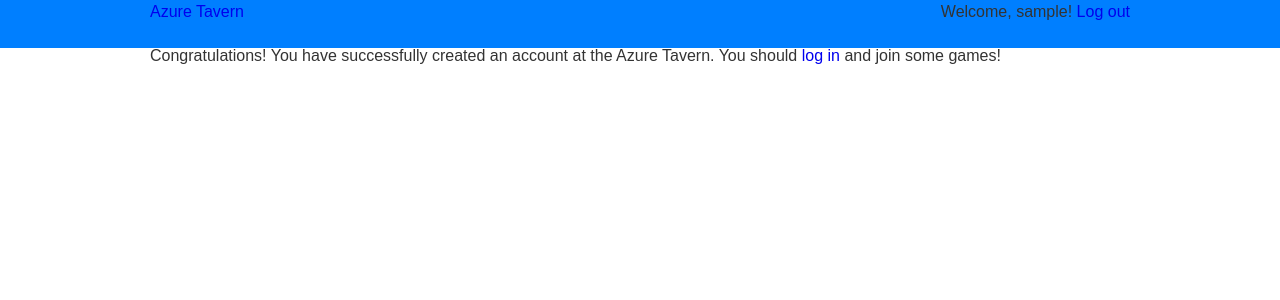
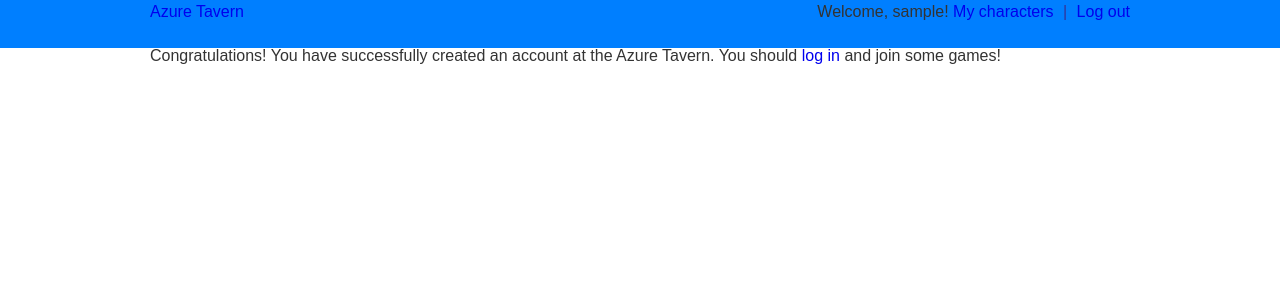
Before and after one commit to kernelpanicstudios/AzureTavern, a Django app: a page that uses src/azuretavern/azuretavern/templates/_helpers/topstatus.html in a window 1280 px wide. Shown: the top 300 px of the page. Run offline with Django 3.2, Linux system fonts and the light colour scheme; the visitor is signed in with stand-in values (Sample User, id 1).

Commit message:
Added My Characters link to top status bar.

```diff
--- a/src/azuretavern/azuretavern/templates/_helpers/topstatus.html
+++ b/src/azuretavern/azuretavern/templates/_helpers/topstatus.html
@@ -7,6 +7,9 @@
     {% endblocktrans %}
   </div>
   <ul>
+    <li>
+      <a href="{% url "my-characters" %}">{% trans "My characters" %}</a>
+    </li>
     <li>
       <a href="{% url "logout" %}">Log out</a>
     </li>
```
